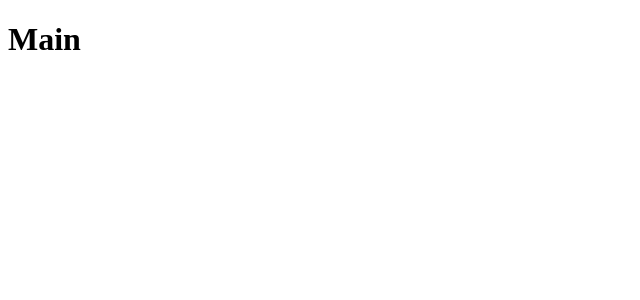
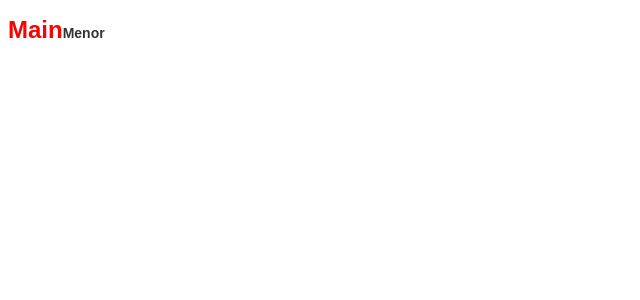
Before and after one commit to PequenoJoohn/react-github, a React (Create React App) app: page / in a window 1280 px wide. Shown: the top 300 px of the page, without its empty margins (0-640 px from the left). Built offline with nearby package versions, Linux system fonts and the light colour scheme.

Commit message:
Styled Components.

```diff
--- a/src/App.js
+++ b/src/App.js
@@ -6,4 +6,4 @@
     return <Routes />
 }
 
-export default App
+export default App;
--- a/src/pages/Main/index.js
+++ b/src/pages/Main/index.js
@@ -1,7 +1,14 @@
 import React from 'react';
 
-function Main () {
-    return <h1>Main</h1>
+import { Title } from './styles';
+
+function Main() {
+    return (
+        <Title error>
+            Main
+            <small>Menor</small>
+        </Title>
+    )
 }
 
 export default Main;
--- /dev/null
+++ b/src/pages/Main/styles.js
@@ -0,0 +1,12 @@
+import styled from 'styled-components';
+
+export const Title = styled.h1`
+    font-size:24px;
+    color: ${props => (props.error ? 'red' : '#7159c1')};
+    font-family: Arial, Helvetica, sans-serif;
+
+    small {
+        font-size: 14px;
+        color:#333;
+    }
+`;
```
Also changed, not shown: package.json (+3 -9 lines), 1 other file (tests, documents, lock files or other folders).
